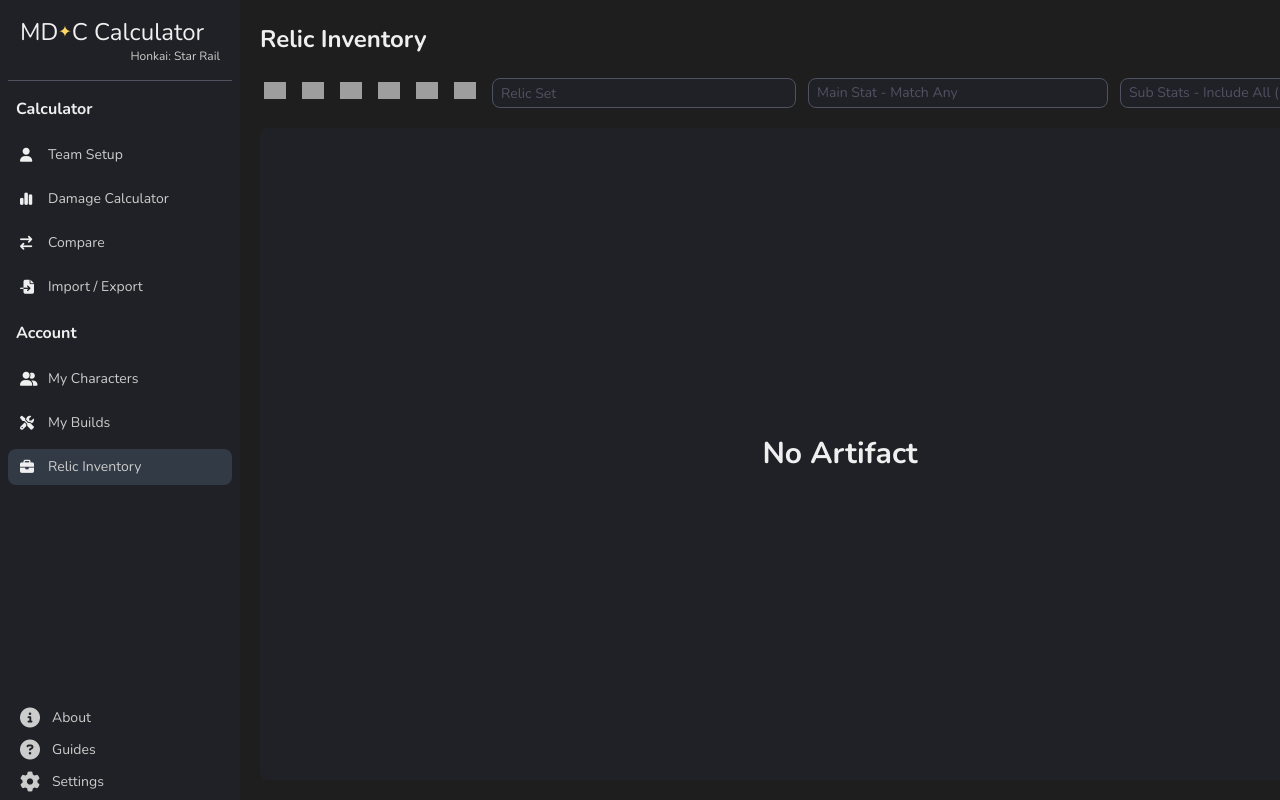
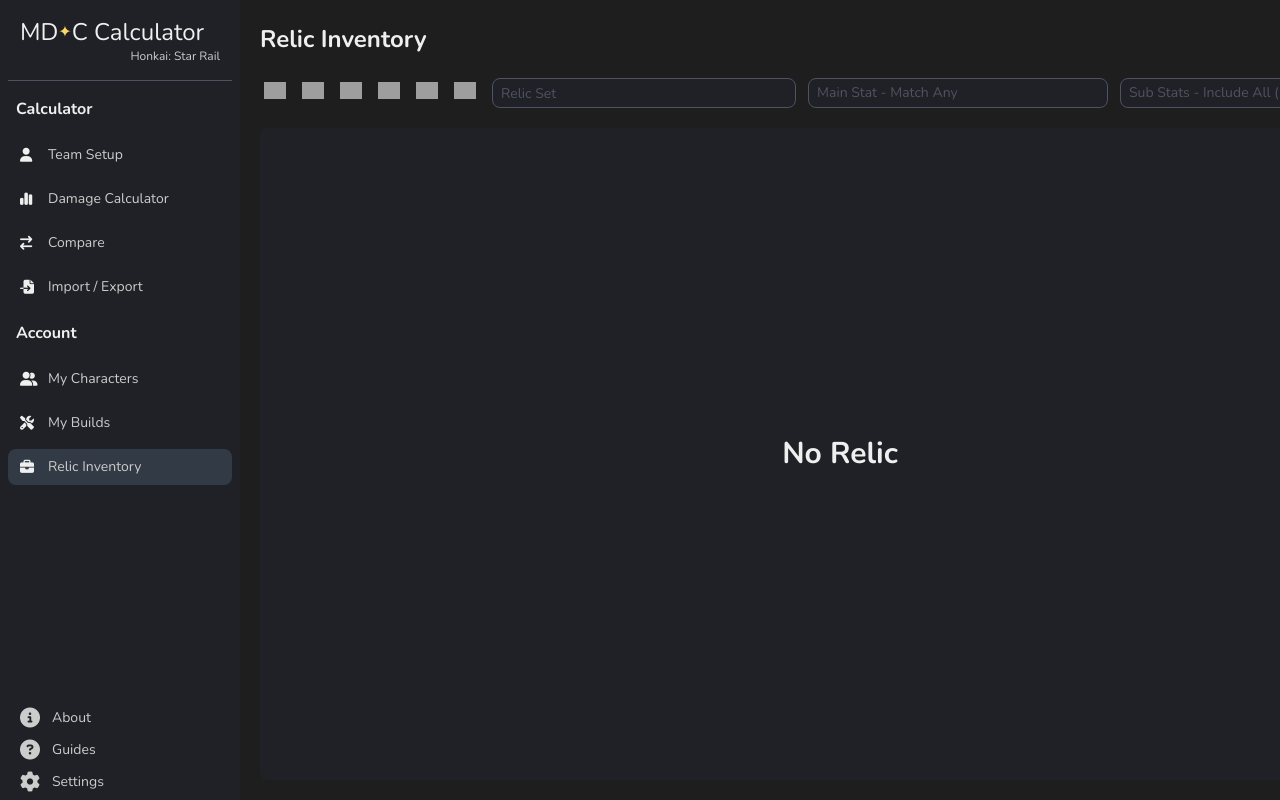
Before and after one commit to ReklezWlthr/mdc-calculator-hsr, a Next.js app: page / in a window 1280 px wide. Both pictures are taken after a click on the element "Relic Inventory". Shown: the top 800 px of the page. Built offline with nearby package versions, Linux system fonts and the light colour scheme; grey boxes are pictures that could not be loaded.

Commit message:
fic: typo

```diff
--- a/src/presentation/hsr/pages/artifact_inventory.tsx
+++ b/src/presentation/hsr/pages/artifact_inventory.tsx
@@ -117,7 +117,7 @@ export const ArtifactInventory = observer(() => {
           </div>
         ) : (
           <div className="flex items-center justify-center w-full h-full text-3xl font-bold text-white rounded-lg bg-primary-darker">
-            No Artifact
+            No Relic
           </div>
         )}
       </div>
```
